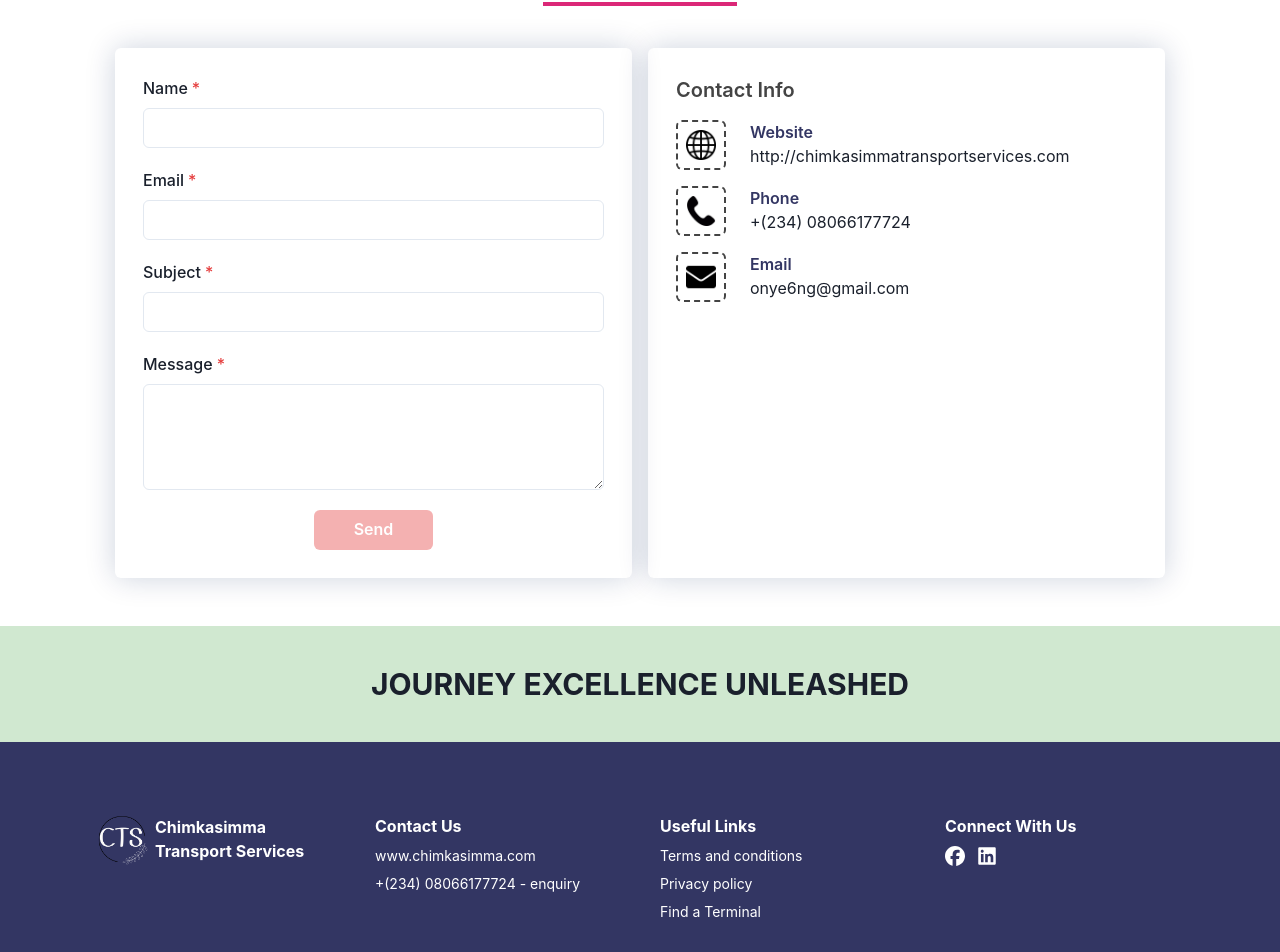
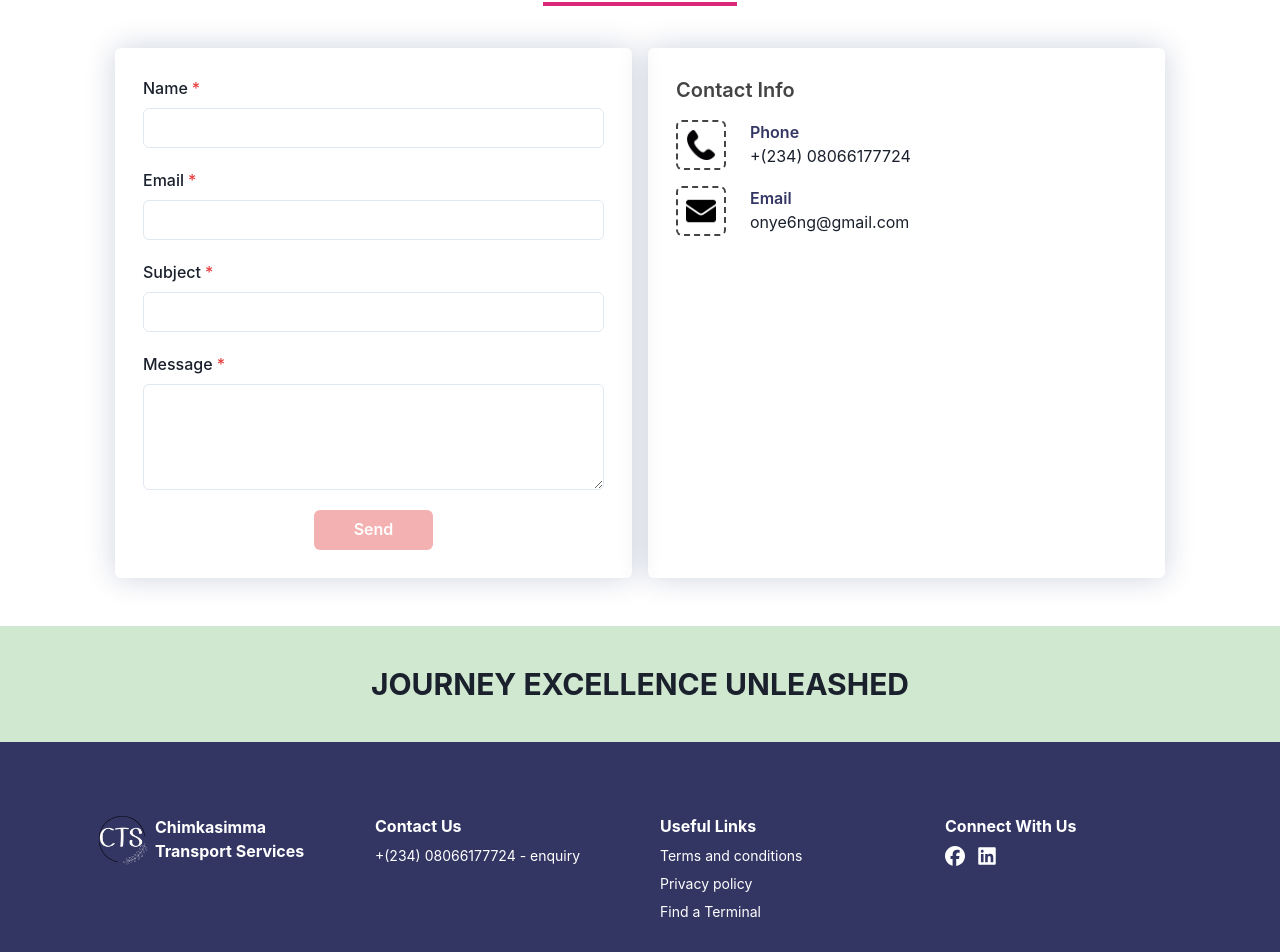
Before and after one commit to YhinkaDevOps/transport-logistics, a Next.js app: page /contact in a window 1280 px wide. Shown: the part 160-1112 px from the top of the page. Built offline with nearby package versions, Linux system fonts and the light colour scheme.

Commit message:
ft: footer chnage

```diff
--- a/src/app/contact/page.js
+++ b/src/app/contact/page.js
@@ -166,7 +166,7 @@
         </div>
         <div className="contact-form shadow-lg  group container rounded-md flex flex-col gap-4 p-7">
           <h3 className="text-[#444444] text-xl font-semibold">Contact Info</h3>
-          <div className="flex gap-6">
+          {/* <div className="flex gap-6">
             <div className="inline-block p-2 border-[2px] border-[#444444] rounded-md border-dashed">
               <img
                 src="/assets/web.png"
@@ -177,9 +177,9 @@
 
             <div className="flex flex-col">
               <p className="text-[#333663] font-semibold">Website</p>
-              <p>http://chimkasimmatransportservices.com</p>
+              <p>https://chimkasimmatransportservices.vercel.app/</p>
             </div>
-          </div>
+          </div> */}
 
           <div className="flex gap-6">
             <div className="inline-block p-2 border-[2px] border-[#444444] rounded-md border-dashed">
--- a/src/components/Footer.js
+++ b/src/components/Footer.js
@@ -25,7 +25,9 @@
               Contact Us
             </button>
           </Link>
-          <span className="text-sm">www.chimkasimma.com</span>
+          {/* <span className="text-sm">
+            https://chimkasimmatransportservices.vercel.app/
+          </span> */}
           <span className="text-sm">+(234) 08066177724 - enquiry</span>
         </div>
 
```
